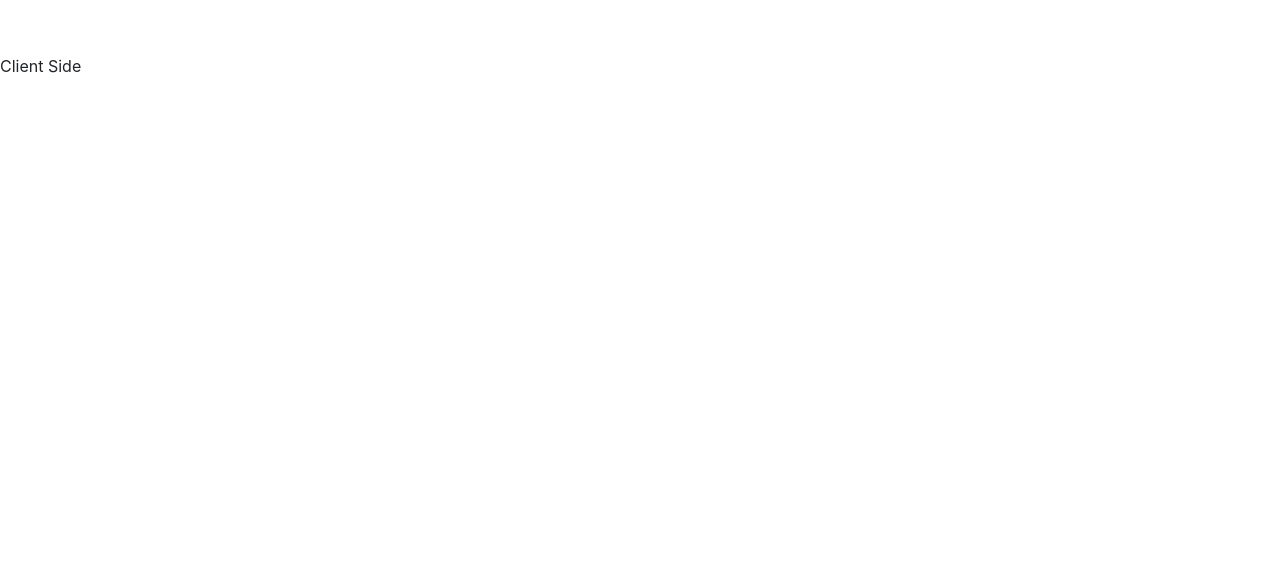
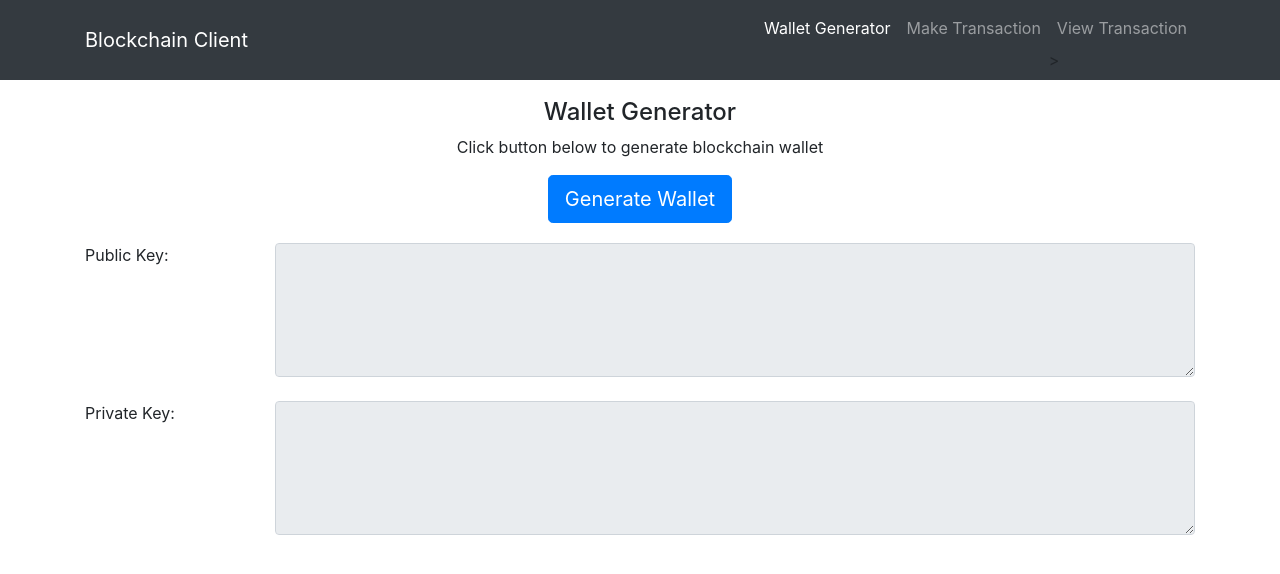
Before and after one commit to SheaCooke/Python_Blockchain_Project, a Flask app: page / in a window 1280 px wide. Before the commit the part shown is almost empty. Shown: the top 574 px of the page. Run offline with Flask 2, Linux system fonts and the light colour scheme; some libraries are stand-ins or nearby versions.

Commit message:
finished html for client view

```diff
--- a/Block_Chain_Project/blockchain_client/templates/index.html
+++ b/Block_Chain_Project/blockchain_client/templates/index.html
@@ -13,7 +13,80 @@
     <link rel="stylesheet" href="/static/css/custom.css">
 </head>
 <body>
-<p2>Client Side</p2>
+
+<nav class="navbar navbar-expand-lg navbar-dark bg-dark fixed-top">
+    <div class="container">
+        <a href="#" class="navbar-brand">Blockchain Client</a>
+
+        <div class="collapse navbar-collapse" >
+            <ul class="navbar-nav ml-auto">
+
+                <li class="nav-item active">
+                    <a href="/" class="nav-link">Wallet Generator</a>
+                </li>
+
+                <li class="nav-item">
+                    <a href="/make/transaction" class="nav-link">Make Transaction</a>
+                </li>
+
+                <li class="nav-item">
+                    <a href="/view/transactions" class="nav-link">View Transaction</a>>
+                </li>
+
+            </ul>
+
+        </div>
+
+    </div>
+</nav>
+
+<div class="container">
+    <div class="row">
+        <div class="col-lg-12 text-center">
+            <div class="card-body">
+                <br>
+                <h4 class="cart-title">Wallet Generator</h4>
+                <p class="card-text">Click button below to generate blockchain wallet</p>
+                <input type="button" class="btn btn-primary btn-lg" value="Generate Wallet">
+            </div>
+        </div>
+    </div>
+</div>
+
+<div class="container">
+    <div class="row">
+        <label class="col-sm-2">Public Key:</label>
+        <div class="col-sm-10">
+            <textarea  id="public_key" readonly rows="5" class="form-control"></textarea>
+        </div>
+    </div>
+    <br>
+    <div class="row">
+        <label class="col-sm-2">Private Key:</label>
+        <div class="col-sm-10">
+            <textarea id="private_key" rows="5" class="form-control" readonly></textarea>
+        </div>
+    </div>
+    <br>
+
+    <div class="row" id="warning" style="display:none">
+        <div class="col-sm-12">
+            <div class="alert alert-danger" role="alert">
+                IMPORTANT
+                <ul>
+                    <li>Save your private ans public keys, these cannot be recovered.</li>
+                    <li>Dont share your keys with anyone.</li>
+                </ul>
+            </div>
+        </div>
+
+    </div>
+
+
+
+</div>
+
+
 <script src="/static/vendor/jquery/jquery.min.js"></script>
 <script src="/static/vendor/bootstrap/js/bootstrap.bundle.min.js"></script>
 <script src="/static/vendor/DataTables/js/datatables.min.js"></script>
```
